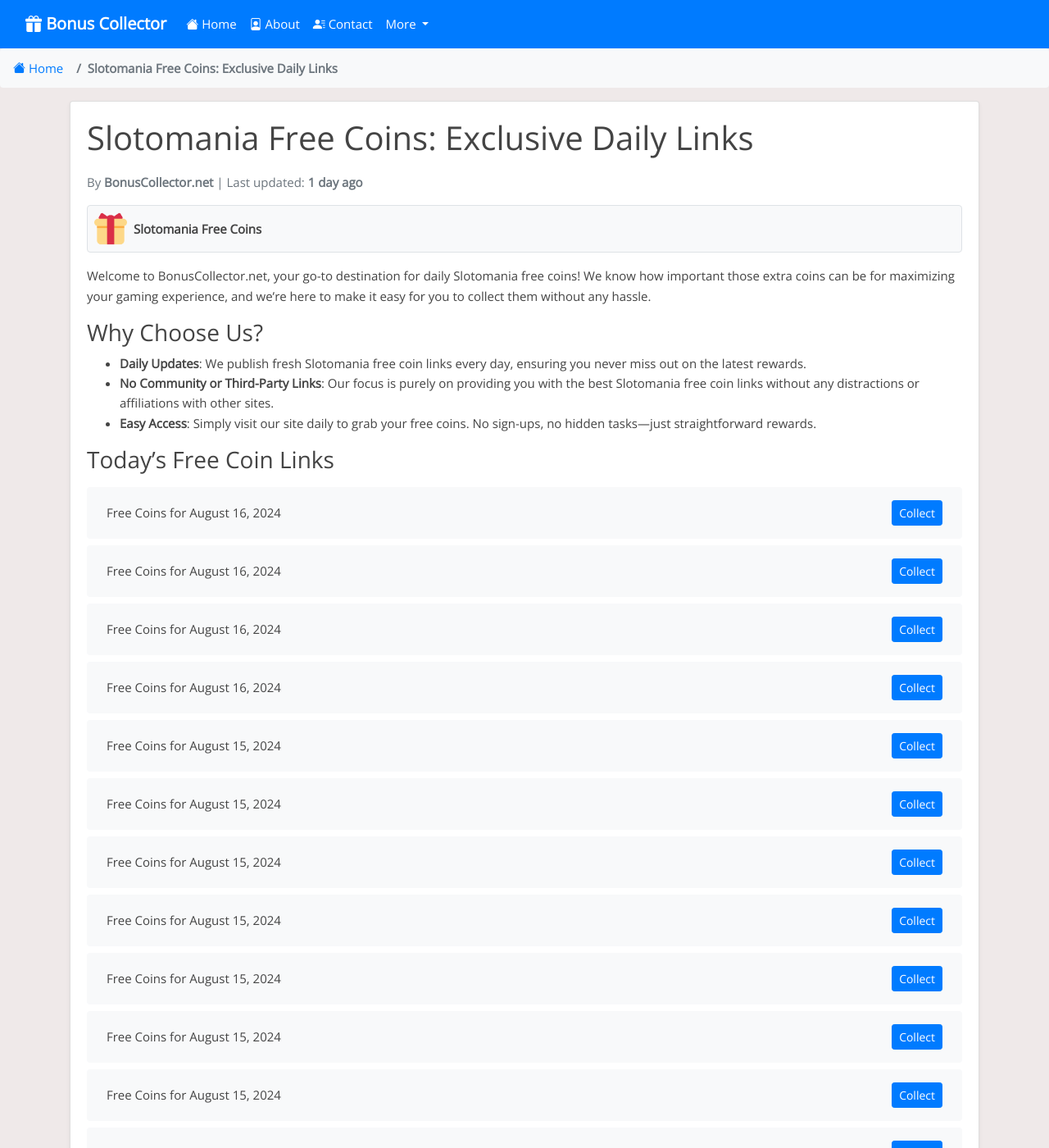
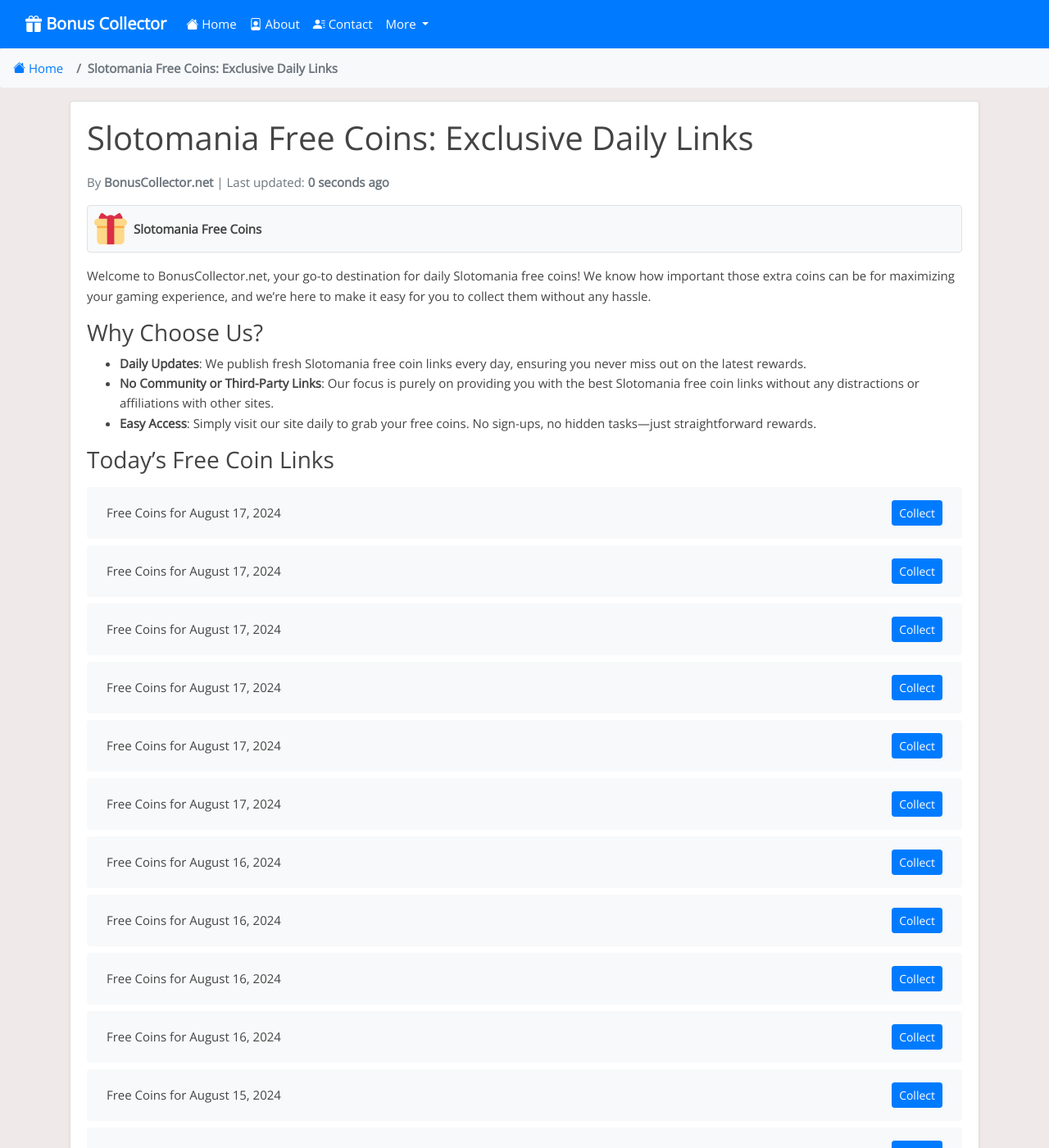
Before and after one commit to Prollad99/bs-net, a Jekyll site: the page built from _posts/2024-06-29-slotomania.md, in a window 1280 px wide and 1400 px high. Shown: the whole window at 82% size. Built offline with Jekyll 4.4.1, drawn with Linux system fonts in a browser that asks for light colours; nearby versions of some CDN libraries; comment, search, counter and statistics services are not loaded; some of the changed text lies outside the part shown.

Commit message:
Update slotomania reward links and last modified date

```diff
--- a/_data/include_files.yml
+++ b/_data/include_files.yml
@@ -38,7 +38,7 @@
   last_modified: 2024-08-17 04:36:50
 
 slotomania.html:
-  last_modified: 2024-08-16 04:36:15
+  last_modified: 2024-08-17 04:36:50
 
 cashman-casino.html:
   last_modified: 2024-08-16 13:32:39
--- a/_includes/slotomania.html
+++ b/_includes/slotomania.html
@@ -1,4 +1,28 @@
 <ul class="list-group mt-3 mb-4">
+  <li class="list-group-item d-flex justify-content-between align-items-center">
+    <span>Free Coins for August 17, 2024</span>
+    <a href="https://api.playtika.com/redirector/?coupon_token=1_3_1723120513071_4e8dgzgy" class="btn btn-primary btn-sm">Collect</a>
+  </li>
+  <li class="list-group-item d-flex justify-content-between align-items-center">
+    <span>Free Coins for August 17, 2024</span>
+    <a href="https://api.playtika.com/redirector/?coupon_token=1_3_1723836600073_wxoo60xn" class="btn btn-primary btn-sm">Collect</a>
+  </li>
+  <li class="list-group-item d-flex justify-content-between align-items-center">
+    <span>Free Coins for August 17, 2024</span>
+    <a href="https://api.playtika.com/redirector/?coupon_token=1_3_1723843800151_wlggggld" class="btn btn-primary btn-sm">Collect</a>
+  </li>
+  <li class="list-group-item d-flex justify-content-between align-items-center">
+    <span>Free Coins for August 17, 2024</span>
+    <a href="https://api.playtika.com/redirector/?coupon_token=1_3_1723849200219_wxo9w8yl" class="btn btn-primary btn-sm">Collect</a>
+  </li>
+  <li class="list-group-item d-flex justify-content-between align-items-center">
+    <span>Free Coins for August 17, 2024</span>
+    <a href="https://api.playtika.com/redirector/?coupon_token=1_3_1723762800137_2opz6dp8" class="btn btn-primary btn-sm">Collect</a>
+  </li>
+  <li class="list-group-item d-flex justify-content-between align-items-center">
+    <span>Free Coins for August 17, 2024</span>
+    <a href="https://api.playtika.com/redirector/?coupon_token=1_3_1723748691164_op9xg47r" class="btn btn-primary btn-sm">Collect</a>
+  </li>
   <li class="list-group-item d-flex justify-content-between align-items-center">
     <span>Free Coins for August 16, 2024</span>
     <a href="https://api.playtika.com/redirector/?coupon_token=1_3_1723716172605_lp8wzx98" class="btn btn-primary btn-sm">Collect</a>
@@ -375,28 +399,4 @@
     <span>Free Coins for August 4, 2024</span>
     <a href="https://api.playtika.com/redirector/?coupon_token=1_3_1722207600231_3klom7dy" class="btn btn-primary btn-sm">Collect</a>
   </li>
-  <li class="list-group-item d-flex justify-content-between align-items-center">
-    <span>Free Coins for August 4, 2024</span>
-    <a href="https://api.playtika.com/redirector/?coupon_token=1_3_1720340217862_opd7we3m" class="btn btn-primary btn-sm">Collect</a>
-  </li>
-  <li class="list-group-item d-flex justify-content-between align-items-center">
-    <span>Free Coins for August 4, 2024</span>
-    <a href="https://api.playtika.com/redirector/?coupon_token=1_3_1720340037321_d7rgjkp8" class="btn btn-primary btn-sm">Collect</a>
-  </li>
-  <li class="list-group-item d-flex justify-content-between align-items-center">
-    <span>Free Coins for August 4, 2024</span>
-    <a href="https://api.playtika.com/redirector/?coupon_token=1_3_1720339572998_296l775g" class="btn btn-primary btn-sm">Collect</a>
-  </li>
-  <li class="list-group-item d-flex justify-content-between align-items-center">
-    <span>Free Coins for August 4, 2024</span>
-    <a href="https://api.playtika.com/redirector/?coupon_token=1_3_1720339363989_oygmx95j" class="btn btn-primary btn-sm">Collect</a>
-  </li>
-  <li class="list-group-item d-flex justify-content-between align-items-center">
-    <span>Free Coins for August 4, 2024</span>
-    <a href="https://api.playtika.com/redirector/?coupon_token=1_3_1722151192057_3klzpz6d" class="btn btn-primary btn-sm">Collect</a>
-  </li>
-  <li class="list-group-item d-flex justify-content-between align-items-center">
-    <span>Free Coins for August 4, 2024</span>
-    <a href="https://api.playtika.com/redirector/?coupon_token=1_3_1722294000181_0zn3yg89" class="btn btn-primary btn-sm">Collect</a>
-  </li>
 </ul>
```
Also changed, not shown: links-json/slotomania.json (+24 -24 lines).
